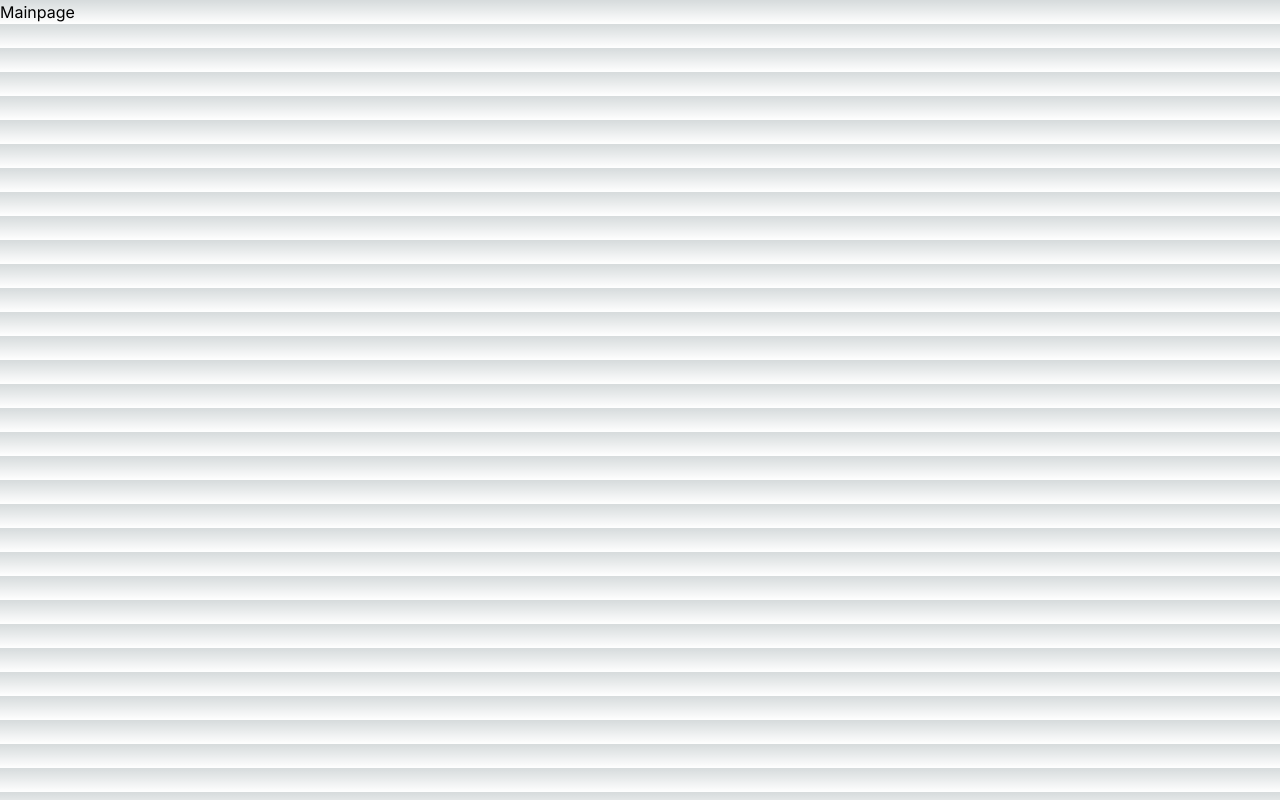
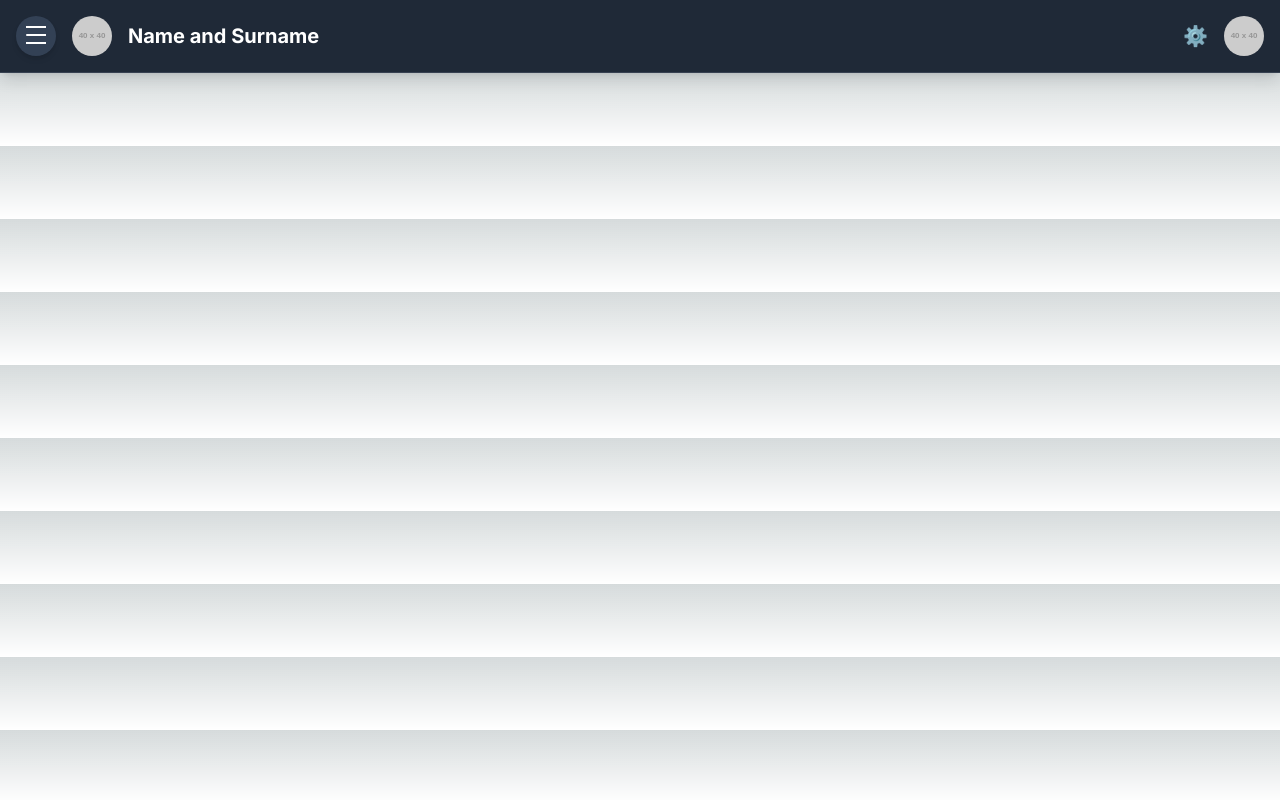
Before and after one commit to simecki123/nextjsfirstproject, a Next.js app in the folder firstnextproject/: page /mainpage in a window 1280 px wide. Built offline with nearby package versions, Linux system fonts and the light colour scheme.

Commit message:
changing view in login that only admin can register new users

```diff
--- a/firstnextproject/app/components/login_components/loginComponent.tsx
+++ b/firstnextproject/app/components/login_components/loginComponent.tsx
@@ -17,11 +17,8 @@ export default function LoginComponent() {
                 <input className="shadow appearance-none border rounded w-full py-2 px-3 text-gray-700 leading-tight focus:outline-none focus:shadow-outline" type='password' placeholder='Enter password'></input>
             </div>
 
-            <div className="flex items-center justify-between">
-                <button className="bg-blue-500 hover:bg-blue-700 text-white font-bold py-2 px-4 rounded focus:outline-none focus:shadow-outline" type="submit">Sign In</button>
-                <Link href={'/register'}>
-                    Register here
-                </Link>
+            <div className="flex items-center justify-center">
+                <button className=" bg-blue-500 hover:bg-blue-700 text-white font-bold py-2 px-4 rounded focus:outline-none focus:shadow-outline" type="submit">Sign In</button>
             </div>
         </form>
     </div>
--- /dev/null
+++ b/firstnextproject/app/components/mainpage-components/mainpage.tsx
@@ -0,0 +1,10 @@
+import React from 'react'
+import ToolbarComponent from '../headerComponent'
+
+export default function MainPageComponent() {
+  return (
+    <div>
+        <ToolbarComponent />
+    </div>
+  )
+}
--- a/firstnextproject/app/components/register_components/registerComponent.tsx
+++ b/firstnextproject/app/components/register_components/registerComponent.tsx
@@ -2,8 +2,12 @@ import React from 'react'
 
 export default function RegisterComponent() {
   return (
-    <div className='flex items-center justify-center min-h-screen bg-gray-100'>
+    <div className='mb-4 flex items-center  justify-center min-h-screen bg-gray-100'>
+
         <form action="" className='bg-white p-8 rounded-lg shadow-md w-full max-w-sm'>
+            <div className='text-lg mb-4 flex items-center justify-center'>
+                <h1 className='text-base block xt-gray-700 text-sm font-bold '>Register</h1>
+            </div>
             <div className='mb-4'>
                 <label className='block xt-gray-700 text-sm font-bold mb-2'>First name:</label>
                 <input type='text' className='shadowappearance-none border rounded w-full py-2 px-3 text-gray-700 leading-tight focus:outline-none focus:shadow-outline' placeholder='Enter your first name'></input>
--- a/firstnextproject/app/mainpage/page.tsx
+++ b/firstnextproject/app/mainpage/page.tsx
@@ -1,10 +1,11 @@
 import React from 'react'
+import MainPageComponent from '../components/mainpage-components/mainpage'
 
 
 export default function MainPage() {
   return (
     <div>
-      Mainpage
+      <MainPageComponent />
     </div>
   )
 }
```
